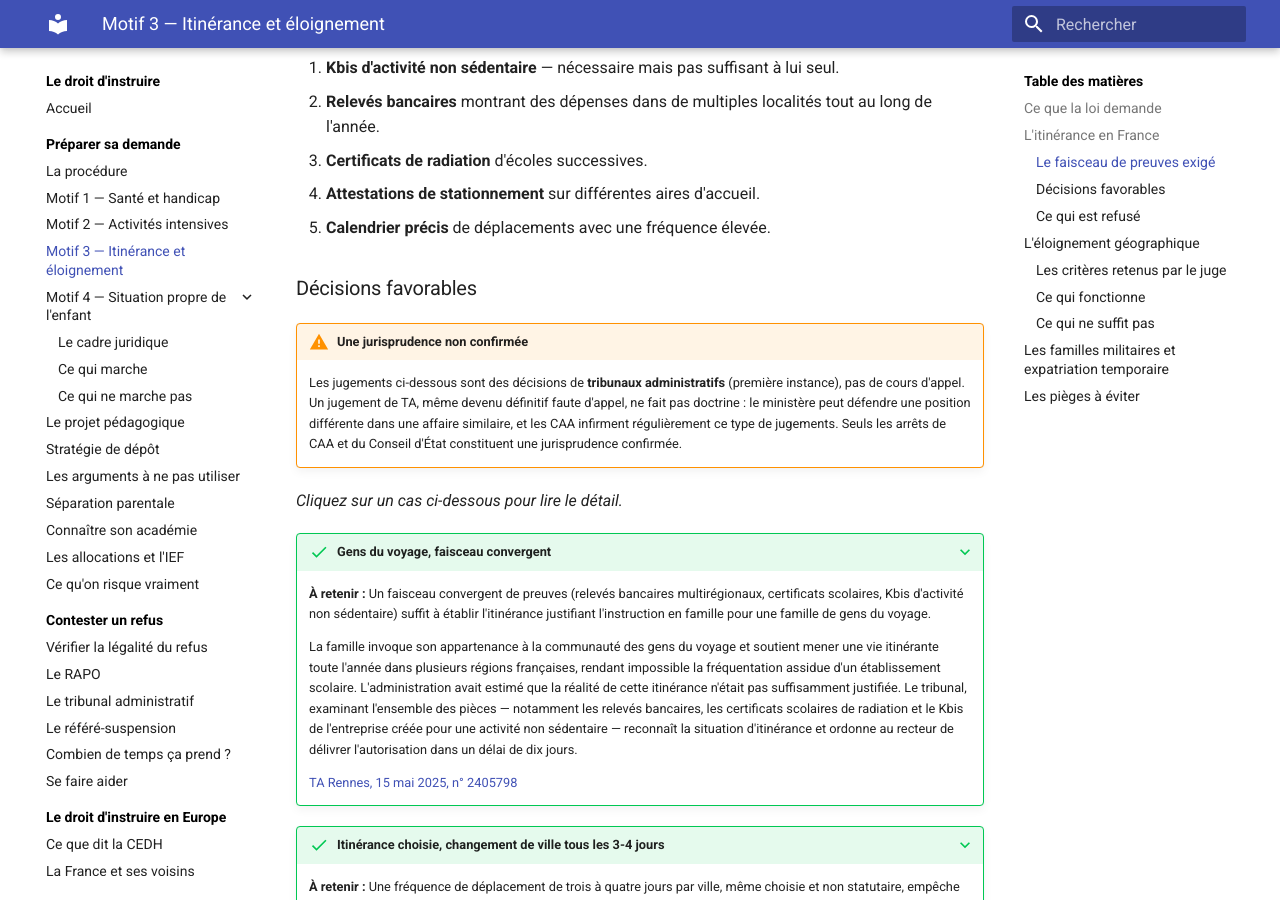
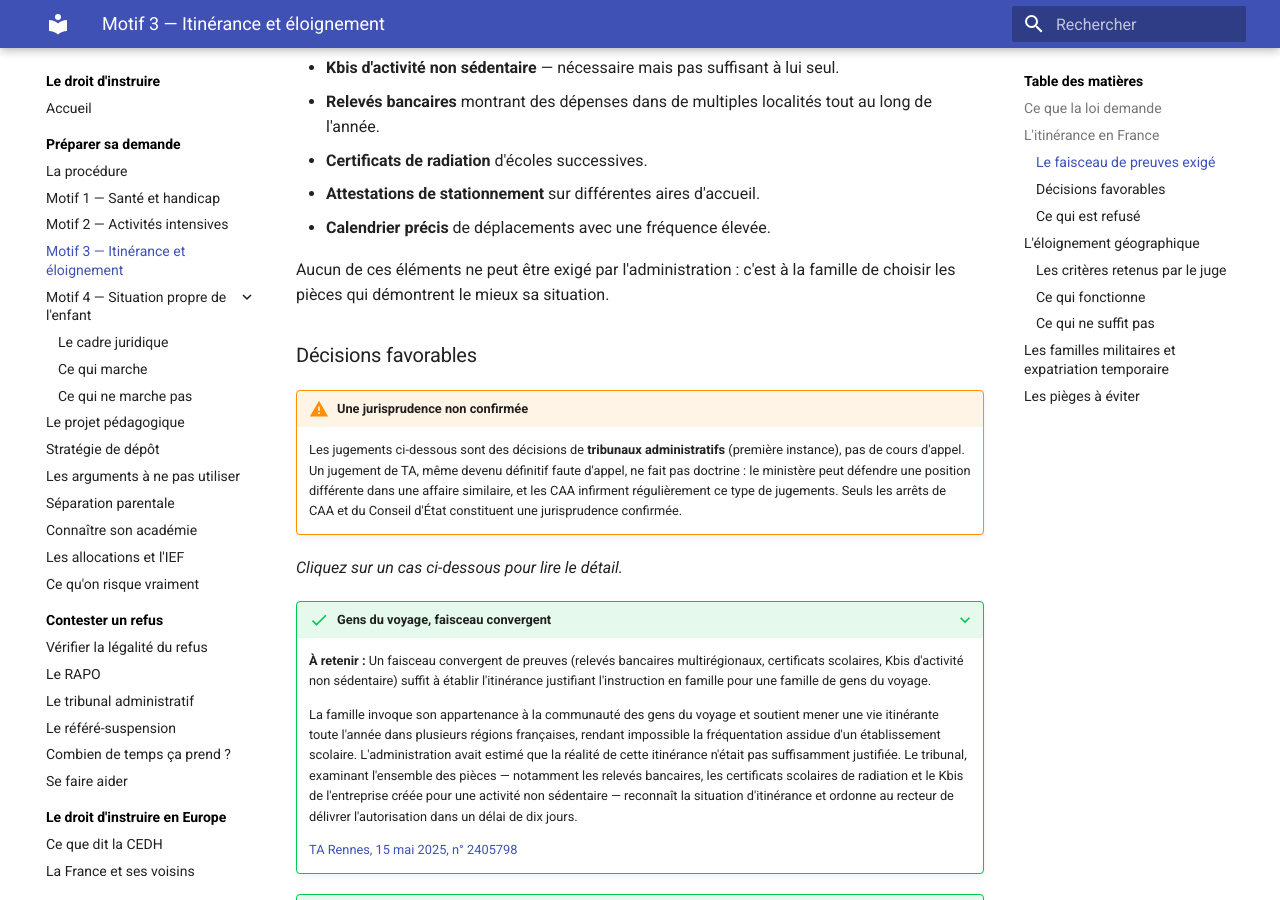
Before and after one commit to nbald/le-droit-dinstruire.fr, an MkDocs documentation site: the page built from docs/preparer/motif-3-itinerance.md, in a window 1280 px wide and 900 px high, scrolled down 1217 px. Built offline with MkDocs 1.6.1 and Material for MkDocs 9.7.7, drawn with Linux system fonts in a browser that asks for light colours.

Commit message:
Précise que les pièces du faisceau ne sont pas obligatoires (motif 3)

```diff
--- a/docs/preparer/motif-3-itinerance.md
+++ b/docs/preparer/motif-3-itinerance.md
@@ -36,11 +36,13 @@ Dans les deux cas, la charge de la preuve pèse sur la famille.
 
 Le juge n'accepte jamais une seule pièce isolée : il exige un **faisceau convergent** de documents démontrant l'impossibilité de fréquenter assidûment un établissement. Dans les décisions analysées, les types de preuves suivants ont par exemple pesé en faveur des familles :
 
-1. **Kbis d'activité non sédentaire** — nécessaire mais pas suffisant à lui seul.
-2. **Relevés bancaires** montrant des dépenses dans de multiples localités tout au long de l'année.
-3. **Certificats de radiation** d'écoles successives.
-4. **Attestations de stationnement** sur différentes aires d'accueil.
-5. **Calendrier précis** de déplacements avec une fréquence élevée.
+- **Kbis d'activité non sédentaire** — nécessaire mais pas suffisant à lui seul.
+- **Relevés bancaires** montrant des dépenses dans de multiples localités tout au long de l'année.
+- **Certificats de radiation** d'écoles successives.
+- **Attestations de stationnement** sur différentes aires d'accueil.
+- **Calendrier précis** de déplacements avec une fréquence élevée.
+
+Aucun de ces éléments ne peut être exigé par l'administration : c'est à la famille de choisir les pièces qui démontrent le mieux sa situation.
 
 ### Décisions favorables
 
```
